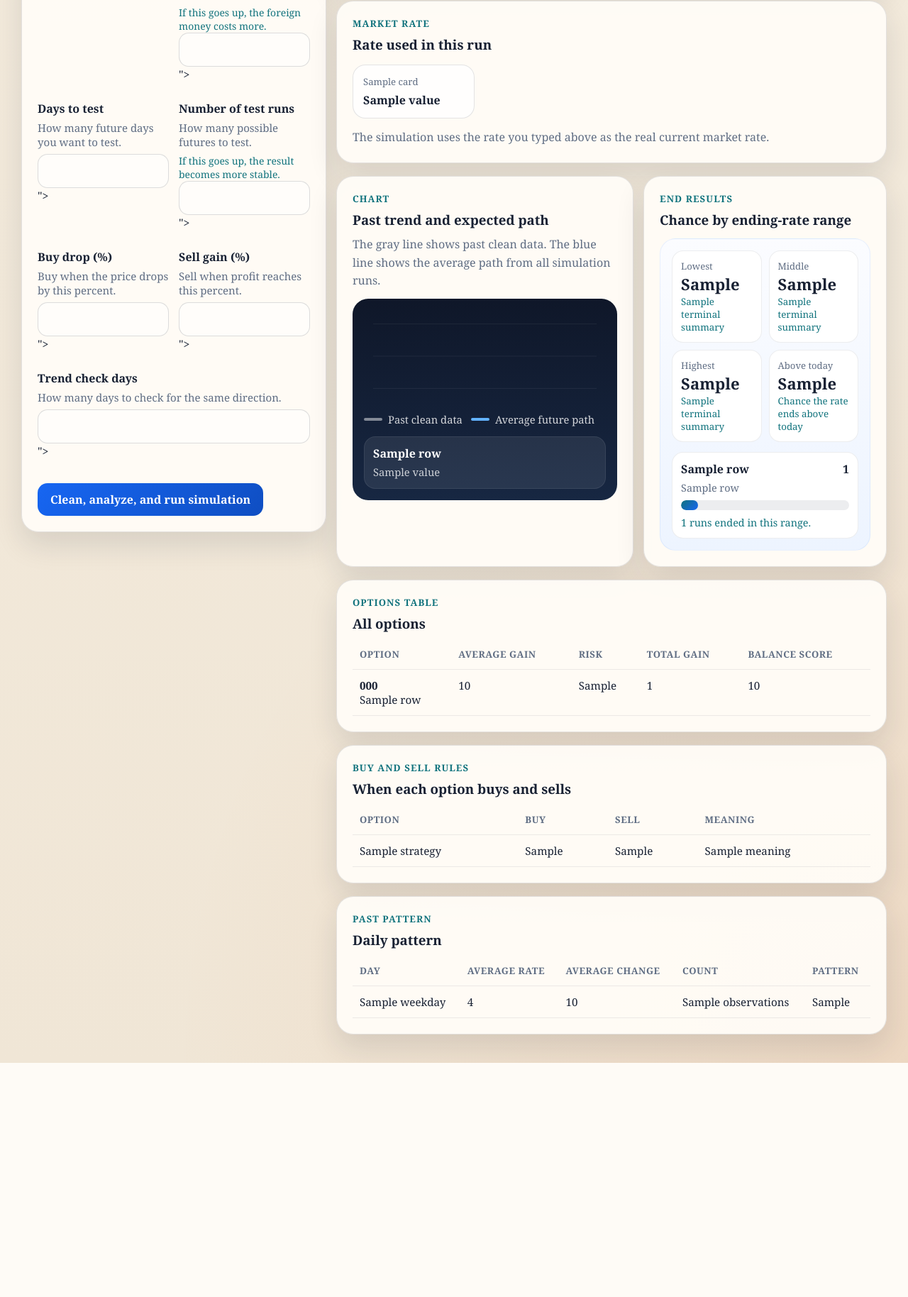
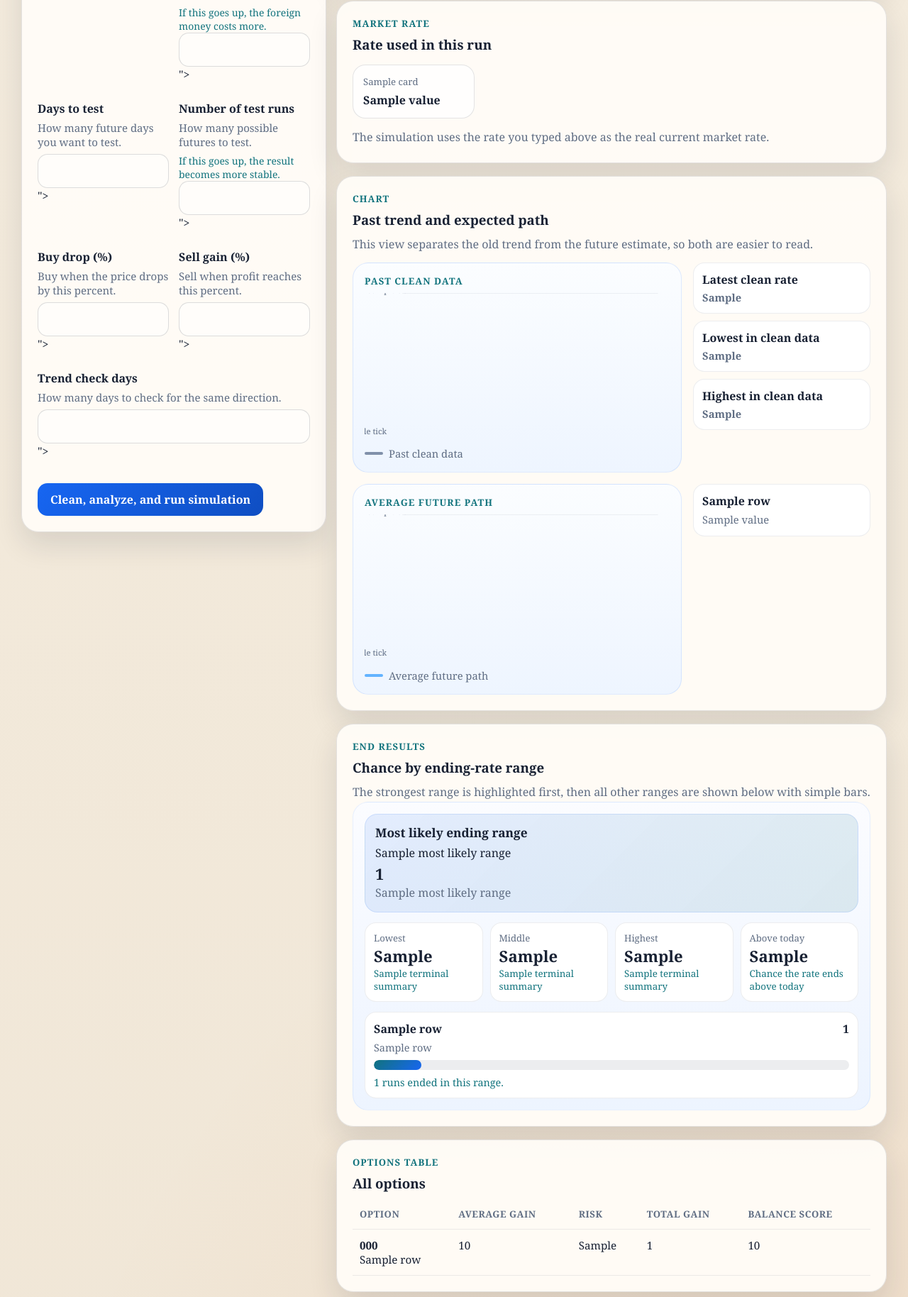
Before and after one commit to am2aidi/nutri, a Flask app: template templates/index.html in a window 1280 px wide. Shown: the part 2285-4113 px from the top of the page at 71% size. Before the commit the page ends 3783 px from the top, so only its background shows below. Run offline with Flask 3, Linux system fonts and the light colour scheme; the template is opened without the code that fills it: most values are stand-ins (such as "Sample title", 1, 10 or a date in 2020); form fields are guessed from the names that the template uses.

Commit message:
Redesign simulation charts and ending range display

```diff
--- a/app.py
+++ b/app.py
@@ -181,21 +181,90 @@ def _build_histogram_rows(values, bins: int = 5) -> list[dict]:
     return rows
 
 
-def _build_line_points(values, width: int = 420, height: int = 160, pad: int = 16) -> str:
+def _build_line_points(
+    values,
+    width: int = 420,
+    height: int = 200,
+    pad_left: int = 52,
+    pad_right: int = 16,
+    pad_top: int = 18,
+    pad_bottom: int = 28,
+) -> str:
     array = np.asarray(values, dtype=float)
     if array.size == 0:
         return ""
     if array.size == 1:
         return f"{width / 2:.1f},{height / 2:.1f}"
 
-    x_values = np.linspace(pad, width - pad, array.size)
+    x_values = np.linspace(pad_left, width - pad_right, array.size)
     min_value = float(array.min())
     max_value = float(array.max())
     if min_value == max_value:
         max_value = min_value + 1.0
 
-    y_values = height - pad - ((array - min_value) / (max_value - min_value)) * (height - (pad * 2))
+    chart_height = height - pad_top - pad_bottom
+    y_values = height - pad_bottom - ((array - min_value) / (max_value - min_value)) * chart_height
     return " ".join(f"{x_value:.1f},{y_value:.1f}" for x_value, y_value in zip(x_values, y_values))
+
+
+def _build_chart_panel(
+    values,
+    local_currency: str,
+    target_currency: str,
+    start_label: str,
+    middle_label: str,
+    end_label: str,
+    width: int = 420,
+    height: int = 200,
+) -> dict:
+    array = np.asarray(values, dtype=float)
+    if array.size == 0:
+        return {}
+
+    pad_left = 52
+    pad_right = 16
+    pad_top = 18
+    pad_bottom = 28
+    min_value = float(array.min())
+    max_value = float(array.max())
+    if min_value == max_value:
+        max_value = min_value + 1.0
+
+    chart_height = height - pad_top - pad_bottom
+    tick_values = np.linspace(max_value, min_value, 4)
+    y_ticks = []
+    for tick_value in tick_values:
+        y_position = height - pad_bottom - ((tick_value - min_value) / (max_value - min_value)) * chart_height
+        y_ticks.append(
+            {
+                "y": f"{y_position:.1f}",
+                "label": f"{tick_value:,.1f}",
+            }
+        )
+
+    x_ticks = [
+        {"x": f"{pad_left:.1f}", "label": start_label},
+        {"x": f"{((pad_left + (width - pad_right)) / 2):.1f}", "label": middle_label},
+        {"x": f"{(width - pad_right):.1f}", "label": end_label},
+    ]
+
+    latest_value = float(array[-1])
+    return {
+        "points": _build_line_points(
+            array,
+            width=width,
+            height=height,
+            pad_left=pad_left,
+            pad_right=pad_right,
+            pad_top=pad_top,
+            pad_bottom=pad_bottom,
+        ),
+        "y_ticks": y_ticks,
+        "x_ticks": x_ticks,
+        "last_value": _format_rate(latest_value, local_currency, target_currency),
+        "low_value": _format_rate(float(array.min()), local_currency, target_currency),
+        "high_value": _format_rate(float(array.max()), local_currency, target_currency),
+    }
 
 
 def _build_terminal_summary(terminal_values, starting_rate: float, local_currency: str, target_currency: str) -> dict:
@@ -241,6 +310,12 @@ def _build_forecast_checkpoint_rows(
             }
         )
     return rows
+
+
+def _build_most_likely_range(histogram_rows: list[dict]) -> dict:
+    if not histogram_rows:
+        return {}
+    return max(histogram_rows, key=lambda row: row["count"])
 
 
 def _parse_manual_series(raw_text: str) -> pd.Series:
@@ -491,6 +566,27 @@ def index():
             weekday_df = build_weekday_market_summary(history_df) if not history_df.empty else pd.DataFrame()
             history_analysis = build_history_analysis(history_df) if not history_df.empty else {}
             median_terminal_rate = float(np.median(terminal_values))
+            terminal_histogram_rows = _build_histogram_rows(terminal_values)
+            history_chart = (
+                _build_chart_panel(
+                    history_df["Rate"].tail(24),
+                    local_currency,
+                    target_currency,
+                    "Oldest",
+                    "Middle",
+                    "Latest",
+                )
+                if not history_df.empty
+                else {}
+            )
+            forecast_chart = _build_chart_panel(
+                paths.mean(axis=0),
+                local_currency,
+                target_currency,
+                "Today",
+                f"Day {max(1, days // 2)}",
+                f"Day {days}",
+            )
             starting_foreign_units = initial_capital / float(starting_rate)
             calculator_foreign_amount = calculator_amount / float(starting_rate)
             scenario_cards = [
@@ -674,7 +770,7 @@ def index():
                     local_currency,
                     target_currency,
                 ),
-                "terminal_histogram_rows": _build_histogram_rows(terminal_values),
+                "terminal_histogram_rows": terminal_histogram_rows,
                 "forecast_checkpoint_rows": _build_forecast_checkpoint_rows(
                     paths.mean(axis=0),
                     local_currency,
@@ -716,9 +812,10 @@ def index():
                 "level_explanation": level_explanation,
                 "buy_threshold_display": _format_percent(buy_threshold),
                 "sell_threshold_display": _format_percent(sell_threshold),
-                "forecast_line_points": _build_line_points(paths.mean(axis=0)),
-                "history_line_points": _build_line_points(history_df["Rate"].tail(24)) if not history_df.empty else "",
-                "terminal_histogram_rows": _build_histogram_rows(terminal_values),
+                "history_chart": history_chart,
+                "forecast_chart": forecast_chart,
+                "terminal_histogram_rows": terminal_histogram_rows,
+                "most_likely_range": _build_most_likely_range(terminal_histogram_rows),
                 "terminal_summary": _build_terminal_summary(
                     terminal_values,
                     float(starting_rate),
--- a/templates/index.html
+++ b/templates/index.html
@@ -217,22 +217,41 @@
       .bar-track { width: 100%; height: 14px; border-radius: 999px; background: rgba(24, 33, 51, 0.08); overflow: hidden; }
       .bar-fill { height: 100%; border-radius: 999px; background: linear-gradient(135deg, var(--teal), var(--blue)); }
 
+      .viz-stack { display: grid; gap: 18px; }
+      .chart-grid {
+        display: grid;
+        grid-template-columns: minmax(0, 1.35fr) minmax(250px, 0.65fr);
+        gap: 16px;
+        align-items: start;
+      }
       .chart {
         padding: 16px;
         border-radius: 22px;
-        background: linear-gradient(180deg, #0f1729 0%, #172742 100%);
+        background: linear-gradient(180deg, #fbfdff 0%, #eef5ff 100%);
+        border: 1px solid rgba(23, 102, 242, 0.12);
+      }
+      .chart svg { width: 100%; display: block; }
+      .chart-grid-line { stroke: rgba(24, 33, 51, 0.12); stroke-width: 1; }
+      .chart-axis-label {
+        fill: #5f6d83;
+        font-size: 11px;
+      }
+      .chart-x-label {
+        fill: #5f6d83;
+        font-size: 11px;
+        text-anchor: middle;
       }
       .chart-legend {
         display: flex;
         flex-wrap: wrap;
         gap: 12px;
-        margin-top: 14px;
+        margin-top: 12px;
       }
       .legend-item {
         display: inline-flex;
         align-items: center;
         gap: 8px;
-        color: rgba(255, 255, 255, 0.82);
+        color: var(--muted);
         font-size: 0.92rem;
       }
       .legend-swatch {
@@ -240,44 +259,71 @@
         height: 4px;
         border-radius: 999px;
       }
-      .legend-swatch.history { background: rgba(255, 255, 255, 0.48); }
+      .legend-swatch.history { background: #8090aa; }
       .legend-swatch.forecast { background: #63b3ff; }
-      .checkpoint-grid {
+      .chart-side {
         display: grid;
-        grid-template-columns: repeat(auto-fit, minmax(110px, 1fr));
         gap: 10px;
-        margin-top: 14px;
+      }
+      .chart-side .small-card {
+        padding: 12px;
+        border-radius: 16px;
+        background: #fff;
+        border: 1px solid rgba(24, 33, 51, 0.08);
       }
       .checkpoint-card {
         padding: 12px;
         border-radius: 16px;
-        background: rgba(255, 255, 255, 0.08);
-        border: 1px solid rgba(255, 255, 255, 0.08);
+        background: #fff;
+        border: 1px solid rgba(24, 33, 51, 0.08);
       }
-      .checkpoint-card strong {
+      .checkpoint-card strong,
+      .chart-side .small-card strong {
         display: block;
         margin-bottom: 4px;
-        color: #fff;
+        color: var(--text);
       }
-      .checkpoint-card span {
-        color: rgba(255, 255, 255, 0.78);
+      .checkpoint-card span,
+      .chart-side .small-card span {
+        color: var(--muted);
         font-size: 0.92rem;
       }
-      .chart svg { width: 100%; display: block; }
-      .chart line { stroke: rgba(255, 255, 255, 0.08); stroke-width: 1; }
-      .history-line { fill: none; stroke: rgba(255, 255, 255, 0.4); stroke-width: 3; }
+      .chart-side .value {
+        display: block;
+        margin-top: 4px;
+        font-weight: 700;
+        color: var(--text);
+      }
+      .history-line { fill: none; stroke: #8090aa; stroke-width: 3; }
       .forecast-line { fill: none; stroke: #63b3ff; stroke-width: 4; }
 
       .histogram-shell {
-        margin-top: 14px;
         padding: 16px;
         border-radius: 22px;
         background: linear-gradient(180deg, #fbfcff 0%, #edf4ff 100%);
         border: 1px solid rgba(23, 102, 242, 0.08);
       }
+      .range-highlight {
+        margin-bottom: 14px;
+        padding: 14px;
+        border-radius: 18px;
+        background: linear-gradient(135deg, rgba(23, 102, 242, 0.1), rgba(17, 115, 125, 0.12));
+        border: 1px solid rgba(23, 102, 242, 0.12);
+      }
+      .range-highlight strong {
+        display: block;
+        margin-bottom: 6px;
+        font-size: 1.08rem;
+      }
+      .range-highlight .value {
+        display: block;
+        margin-top: 4px;
+        font-size: 1.35rem;
+        font-weight: 700;
+      }
       .hist-top {
         display: grid;
-        grid-template-columns: repeat(2, minmax(0, 1fr));
+        grid-template-columns: repeat(4, minmax(0, 1fr));
         gap: 10px;
         margin-bottom: 14px;
       }
@@ -355,12 +401,13 @@
       @media (max-width: 1080px) {
         .hero-grid, .layout, .split { grid-template-columns: 1fr; }
         .metrics, .story-grid { grid-template-columns: repeat(2, minmax(0, 1fr)); }
+        .chart-grid, .hist-top { grid-template-columns: 1fr; }
       }
 
       @media (max-width: 760px) {
         .page { width: min(100% - 18px, 100%); }
         .grid-2, .grid-3, .metrics, .story-grid { grid-template-columns: 1fr; }
-        .calc-quick-grid, .hist-top { grid-template-columns: 1fr; }
+        .calc-quick-grid, .hist-top, .chart-grid { grid-template-columns: 1fr; }
       }
     </style>
   </head>
@@ -714,28 +761,73 @@
               <p style="margin-top: 14px;">The simulation uses the rate you typed above as the real current market rate.</p>
             </article>
 
-            <div class="split">
+            <div class="viz-stack">
               <article class="card">
                 <div class="eyebrow">Chart</div>
                 <h3>Past trend and expected path</h3>
-                <p class="help">The gray line shows past clean data. The blue line shows the average path from all simulation runs.</p>
-                <div class="chart" style="margin-top: 12px;">
-                  <svg viewBox="0 0 420 160" role="img" aria-label="Forecast chart">
-                    <line x1="16" y1="24" x2="404" y2="24"></line>
-                    <line x1="16" y1="80" x2="404" y2="80"></line>
-                    <line x1="16" y1="136" x2="404" y2="136"></line>
-                    {% if results.history_line_points %}
-                      <polyline class="history-line" points="{{ results.history_line_points }}"></polyline>
+                <p class="help">This view separates the old trend from the future estimate, so both are easier to read.</p>
+                <div class="chart-grid" style="margin-top: 12px;">
+                  <div class="chart">
+                    <div class="eyebrow">Past clean data</div>
+                    <svg viewBox="0 0 420 200" role="img" aria-label="History chart">
+                      {% if results.history_chart %}
+                        {% for tick in results.history_chart.y_ticks %}
+                          <line class="chart-grid-line" x1="52" y1="{{ tick.y }}" x2="404" y2="{{ tick.y }}"></line>
+                          <text class="chart-axis-label" x="4" y="{{ tick.y }}">{{ tick.label }}</text>
+                        {% endfor %}
+                        {% for tick in results.history_chart.x_ticks %}
+                          <text class="chart-x-label" x="{{ tick.x }}" y="194">{{ tick.label }}</text>
+                        {% endfor %}
+                        <polyline class="history-line" points="{{ results.history_chart.points }}"></polyline>
+                      {% endif %}
+                    </svg>
+                    <div class="chart-legend">
+                      <div class="legend-item"><span class="legend-swatch history"></span><span>Past clean data</span></div>
+                    </div>
+                  </div>
+
+                  <div class="chart-side">
+                    {% if results.history_chart %}
+                      <div class="small-card">
+                        <strong>Latest clean rate</strong>
+                        <span class="value">{{ results.history_chart.last_value }}</span>
+                      </div>
+                      <div class="small-card">
+                        <strong>Lowest in clean data</strong>
+                        <span class="value">{{ results.history_chart.low_value }}</span>
+                      </div>
+                      <div class="small-card">
+                        <strong>Highest in clean data</strong>
+                        <span class="value">{{ results.history_chart.high_value }}</span>
+                      </div>
+                    {% else %}
+                      <div class="small-card">
+                        <strong>No history chart</strong>
+                        <span>Upload a CSV or type a rate list to see the past trend here.</span>
+                      </div>
                     {% endif %}
-                    <polyline class="forecast-line" points="{{ results.forecast_line_points }}"></polyline>
-                  </svg>
-                  <div class="chart-legend">
-                    {% if results.history_line_points %}
-                      <div class="legend-item"><span class="legend-swatch history"></span><span>Past clean data</span></div>
-                    {% endif %}
-                    <div class="legend-item"><span class="legend-swatch forecast"></span><span>Average future path</span></div>
                   </div>
-                  <div class="checkpoint-grid">
+                </div>
+
+                <div class="chart-grid" style="margin-top: 16px;">
+                  <div class="chart">
+                    <div class="eyebrow">Average future path</div>
+                    <svg viewBox="0 0 420 200" role="img" aria-label="Forecast chart">
+                      {% for tick in results.forecast_chart.y_ticks %}
+                        <line class="chart-grid-line" x1="52" y1="{{ tick.y }}" x2="404" y2="{{ tick.y }}"></line>
+                        <text class="chart-axis-label" x="4" y="{{ tick.y }}">{{ tick.label }}</text>
+                      {% endfor %}
+                      {% for tick in results.forecast_chart.x_ticks %}
+                        <text class="chart-x-label" x="{{ tick.x }}" y="194">{{ tick.label }}</text>
+                      {% endfor %}
+                      <polyline class="forecast-line" points="{{ results.forecast_chart.points }}"></polyline>
+                    </svg>
+                    <div class="chart-legend">
+                      <div class="legend-item"><span class="legend-swatch forecast"></span><span>Average future path</span></div>
+                    </div>
+                  </div>
+
+                  <div class="chart-side">
                     {% for row in results.forecast_checkpoint_rows %}
                       <div class="checkpoint-card">
                         <strong>{{ row.label }}</strong>
@@ -749,7 +841,17 @@
               <article class="card">
                 <div class="eyebrow">End results</div>
                 <h3>Chance by ending-rate range</h3>
+                <p class="help">The strongest range is highlighted first, then all other ranges are shown below with simple bars.</p>
                 <div class="histogram-shell">
+                  {% if results.most_likely_range %}
+                    <div class="range-highlight">
+                      <strong>Most likely ending range</strong>
+                      <span>{{ results.most_likely_range.band_name }}</span>
+                      <span class="value">{{ results.most_likely_range.percent }}</span>
+                      <div class="mini">{{ results.most_likely_range.label }}</div>
+                    </div>
+                  {% endif %}
+
                   <div class="hist-top">
                     <div class="hist-stat">
                       <span class="label">Lowest</span>
```
